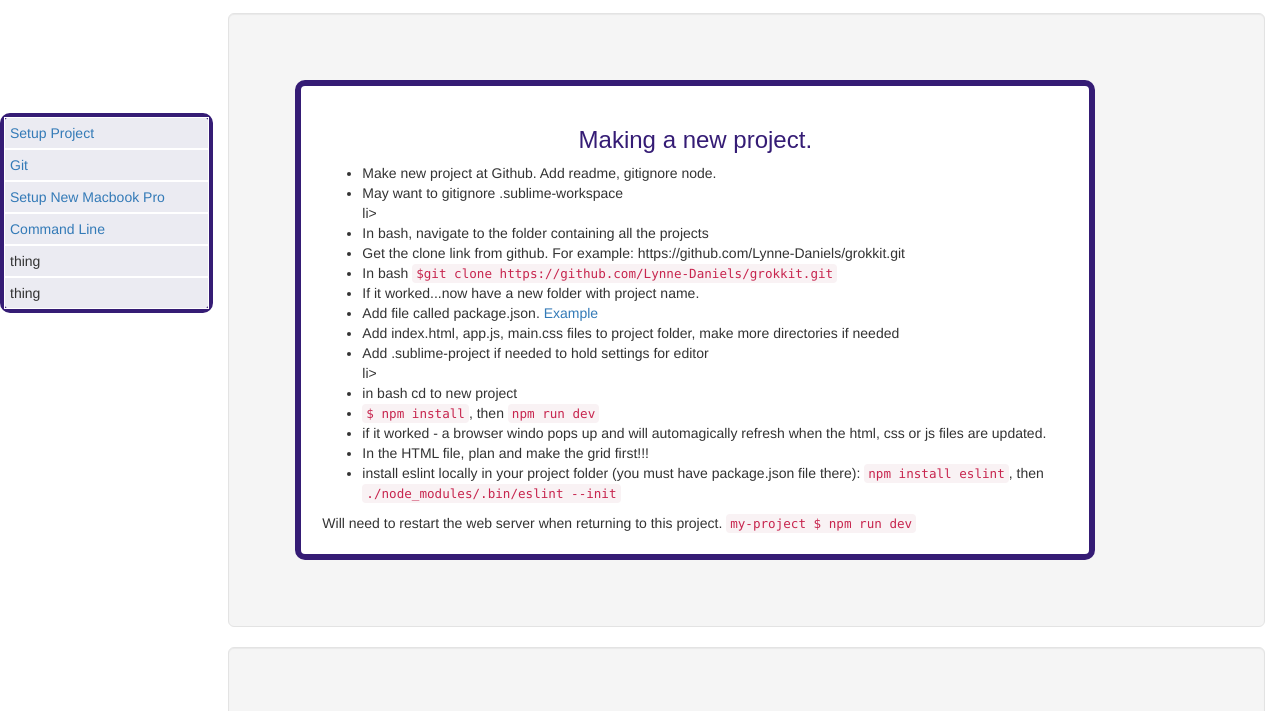
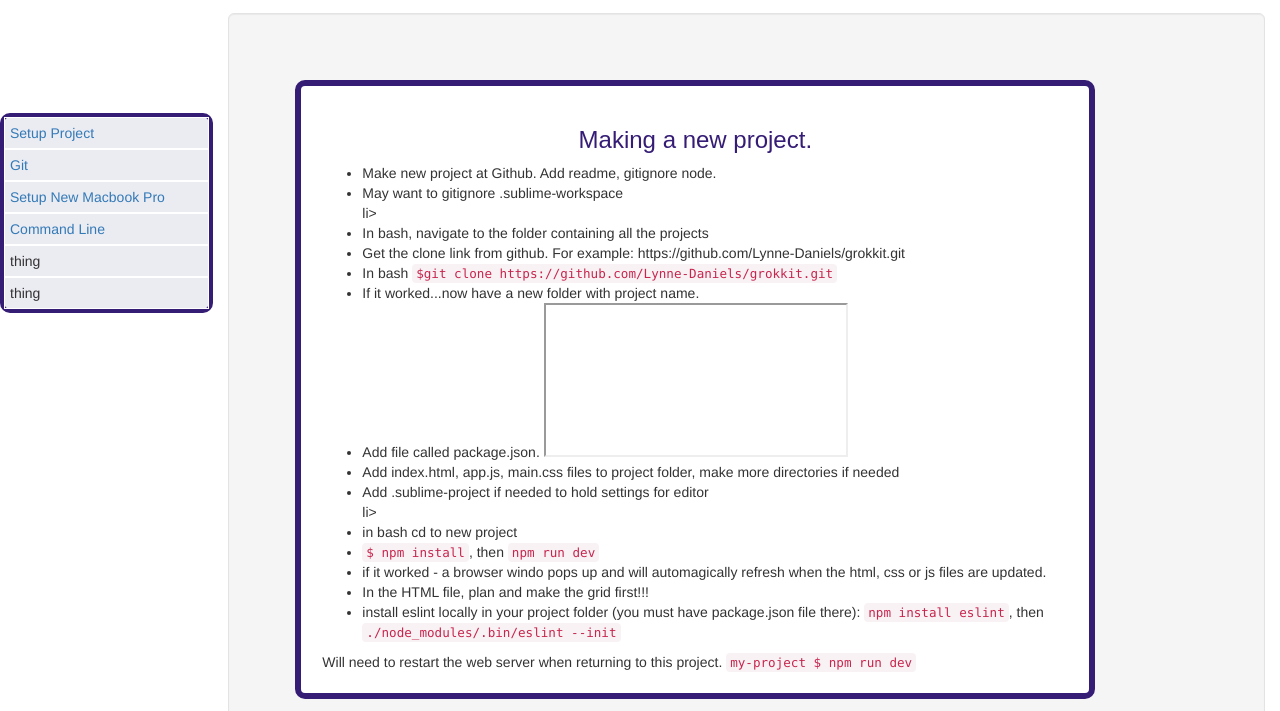
Before and after one commit to Lynne-Daniels/grokkit, a website: page index.html in a window 1280 px wide. Shown: the part 57-768 px from the top of the page. Drawn offline with nearby package versions, Linux system fonts and the light colour scheme.

```diff
--- a/index.html
+++ b/index.html
@@ -64,6 +64,7 @@
                             <li><a href="https://developer.mozilla.org/en-US/docs/Web/JavaScript/Reference">MDN - JavaScript</a></li>
                             <li><a href="http://regexr.com/">RegExr</a></li>
                             <li><a href="https://services.github.com/on-demand/downloads/github-git-cheat-sheet.pdf">Git Cheat Sheet</a></li>
+                            <li><a href="http://keycode.info/">Get Key Code</a></li>
                             <li role="separator" class="divider"></li>
                             <li><a href="#">Separated link</a></li>
                             <li><a href="http://docs.emmet.io/cheat-sheet/">Emmet Cheatsheet</a></li>
@@ -98,7 +99,8 @@
                             <li>In bash <code>$git clone https://github.com/Lynne-Daniels/grokkit.git</code></li>
                             <li>If it worked...now have a new folder with project name.</li>
                             <li>Add file called package.json.
-                                <a href="#demo" data-toggle="collapse">Example</a>
+
+                                <iframe><a href="#demo" data-toggle="collapse">Example</a>
                                     <div id="demo" class="collapse">
                                         <pre>
                                         {
@@ -121,6 +123,7 @@
                                         }
                                         </pre>
                                     </div>
+                                </iframe>
                             </li>
                             <li>Add index.html, app.js, main.css files to project folder, make more directories if needed</li>
                             <li>Add .sublime-project if needed to hold settings for editor</li>li>
```
Lines whose indentation alone changed are shown as unchanged.
